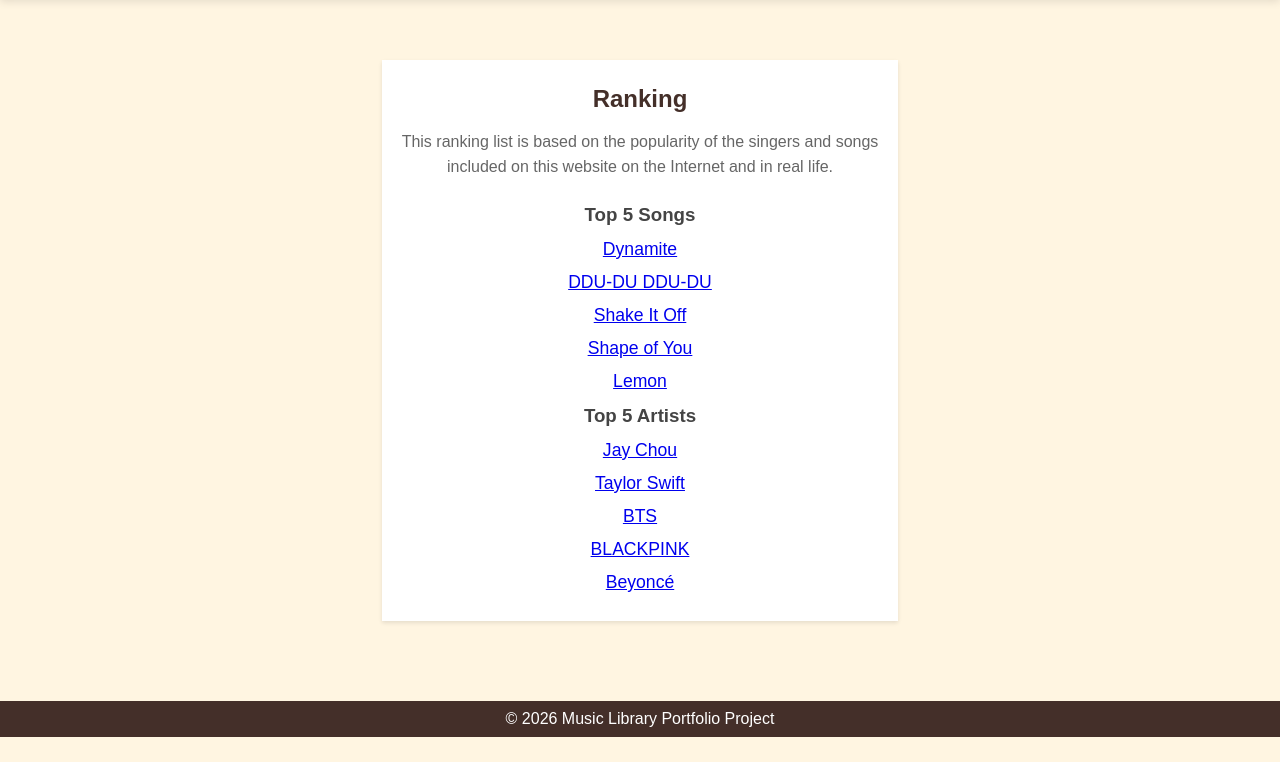
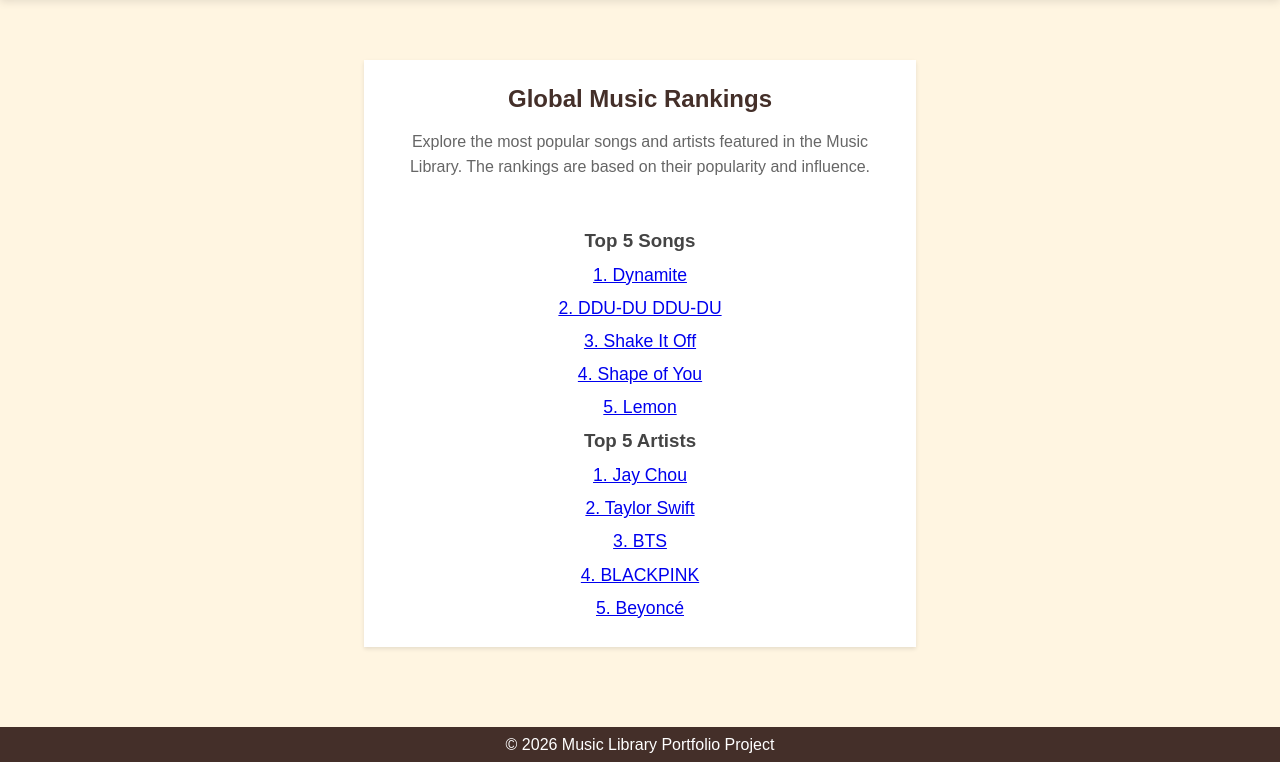
Before and after one commit to WeiboMeng/music-library, a Flask app: page /ranking in a window 1280 px wide. Shown: the part 70-832 px from the top of the page. Before the commit the page ends 807 px from the top, so only its background shows below. Run offline with Flask 3, Linux system fonts and the light colour scheme.

Commit message:
Improve ranking page layout

```diff
--- a/app/templates/ranking.html
+++ b/app/templates/ranking.html
@@ -1,29 +1,72 @@
 {% extends 'base.html' %}
 
+{% block title %}Ranking{% endblock %}
+
 {% block content %}
-<div class="page">
-    <h2>Ranking</h2>
-    <p>This ranking list is based on the popularity of the singers and songs<br>included on this website on the Internet and in real life.</p>
+
+<section class="page">
+
+    <h2>Global Music Rankings</h2>
+
+    <p>
+        Explore the most popular songs and artists featured in the Music Library.
+        The rankings are based on their popularity and influence.
+    </p>
+
+    <br>
+
+    <div class="ranking-grid">
+
+        <div class="ranking-card">
+
             <h3>Top 5 Songs</h3>
+
             <ul>
+
                 {% for song in top_songs %}
+
                 <li>
+
                     <a href="{{ url_for('songs.song_detail', song_id=song.id, source='ranking') }}">
-                    {{ song.title }}
+
+                        {{ loop.index }}. {{ song.title }}
+
                     </a>
+
                 </li>
+
                 {% endfor %}
+
             </ul>
 
+        </div>
+
+        <div class="ranking-card">
+
             <h3>Top 5 Artists</h3>
+
             <ul>
+
                 {% for artist in top_artists %}
+
                 <li>
+
                     <a href="{{ url_for('main.artist_detail', artist_id=artist.id, source='ranking') }}">
-                    {{ artist.name }}
+
+                        {{ loop.index }}. {{ artist.name }}
+
                     </a>
+
                 </li>
+
                 {% endfor %}
+
             </ul>
+
         </div>
+
+    </div>
+
+</section>
+
 {% endblock %}
```
Lines whose indentation alone changed are shown as unchanged.
